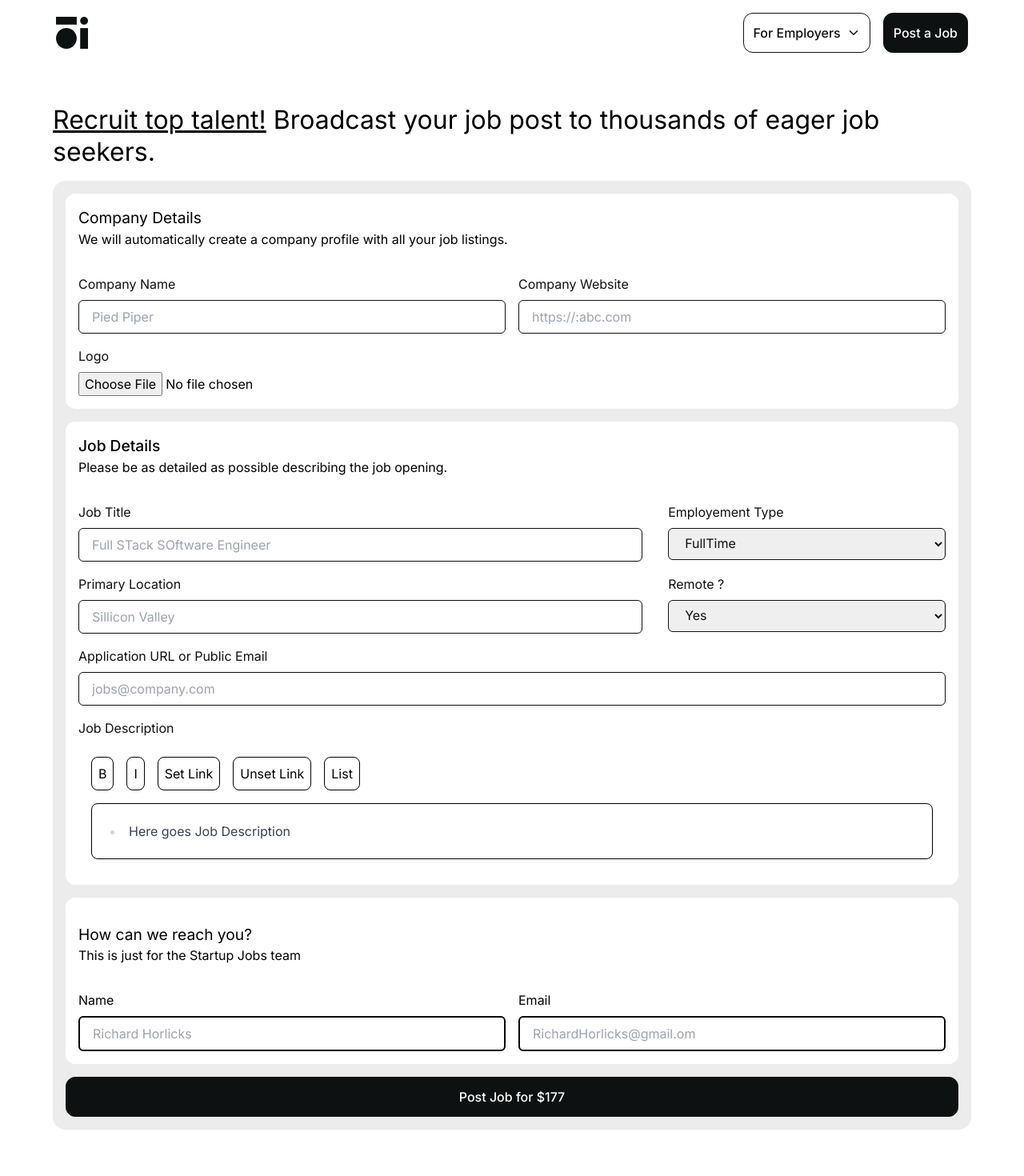
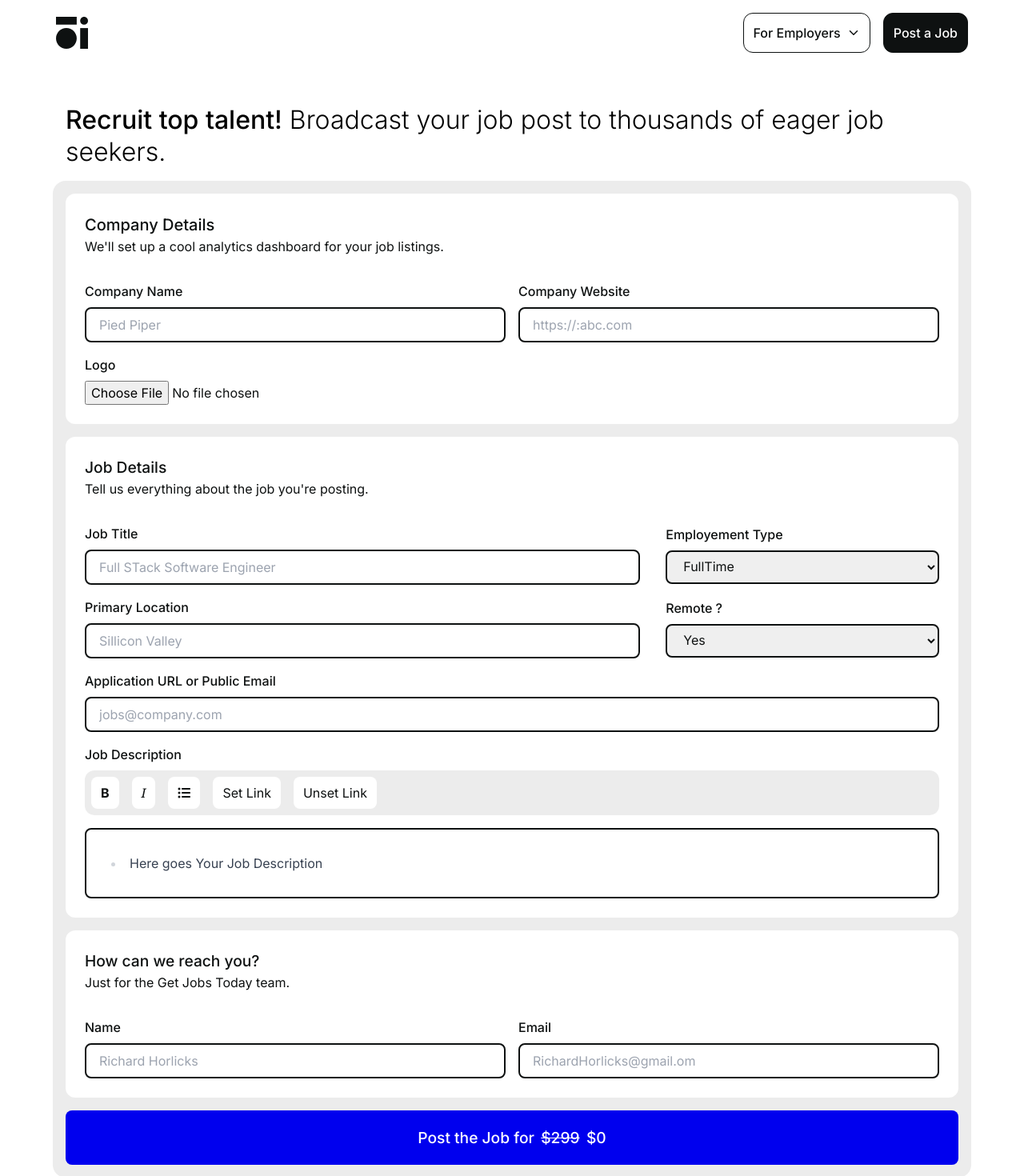
Before and after one commit to jobfinder456/Frontend, a Next.js app: page /postjob in a window 1280 px wide. Shown: the top 1470 px of the page at 80% size. Built offline with nearby package versions, Linux system fonts and the light colour scheme.

Commit message:
form done

```diff
--- a/src/app/globals.css
+++ b/src/app/globals.css
@@ -4,11 +4,11 @@
 
 @layer components {
     .form-label {
-      @apply text-[1rem] font-normal text-base-1;
+      @apply text-[1rem] text-base-1 font-medium;
     }
 
     .form-inp {
-        @apply border-[1.2px] rounded-md px-[1rem] py-[0.5rem] border-base-1 text-base-1 font-normal;
+        @apply w-[100%] border-[2px] rounded-[8px] px-[1rem] py-[0.5rem] border-base-1 focus:outline-none focus:border-accent-blue-1 focus:ring-1 focus:accent-accent-blue-1 text-base-1;
     }
 
     .button-primary {
--- a/src/app/postjob/page.jsx
+++ b/src/app/postjob/page.jsx
@@ -96,7 +96,7 @@ function Page() {
                           </div>
             </div> : null }
 
-              <h1 className='text-[1.5rem] md:text-[2rem] leading-[2rem] md:leading-[2.5rem]'><span className='underline decoration-blue-700'>Recruit top talent!</span> Broadcast your job post to thousands of eager job seekers.</h1>
+              <h1 className='pl-[1rem] text-[24px] md:text-[2rem] leading-[2rem] md:leading-[2.5rem] font-light'><span className='font-medium'>Recruit top talent!</span> Broadcast your job post to thousands of eager job seekers.</h1>
 
               <Form onSubmit={onSubmit} setJobDetails={setJobDetails} jobDetails={jobDetails} isEdit={false}/>
 
--- a/src/components/Form.jsx
+++ b/src/components/Form.jsx
@@ -15,18 +15,18 @@ function Form({onSubmit, setJobDetails, jobDetails, isEdit}) {
   return (
     <div>
 
-       <div className='bg-background flex flex-col md:flex-row flex-wrap mx-auto w-[100%] justify-between gap-[1rem] p-[1rem] rounded-[1rem]'>
+       <div className='bg-background flex flex-col md:flex-row flex-wrap mx-auto w-[100%] justify-between gap-[1rem] p-[1rem] rounded-[1rem] text-[1rem] text-base-1'>
 
-            <div className='bg-white rounded-[12px] flex flex-wrap gap-[1rem] p-[16px]'>
+            <div className='bg-white rounded-[12px] flex flex-wrap gap-[1rem] p-[16px] md:p-[24px]'>
 
             <div className='w-[100%] flex flex-col mb-[1rem]'>
-                  <h3 className='text-[1.2rem]'>Company Details</h3>
-                  <p>We will automatically create a company profile with all your job listings.</p>
+                  <h3 className='text-[20px] font-medium'>Company Details</h3>
+                  <p>We'll set up a cool analytics dashboard for your job listings.</p>
               </div>
 
             <div className='flex flex-col flex-grow gap-[0.5rem]'>
                 <label htmlFor="companyName" className='form-label'>Company Name</label>
-                <input  className='w-[100%] form-inp'
+                <input  className='form-inp'
                         id='companyName'
                         type="text"
                         placeholder='Pied Piper'
@@ -36,33 +36,33 @@ function Form({onSubmit, setJobDetails, jobDetails, isEdit}) {
 
             <div className='flex flex-col flex-grow gap-[0.5rem]'>
                 <label htmlFor="companyWebsite" className='form-label'>Company Website</label>
-                <input className='w-[100%] form-inp'
+                <input className='form-inp'
                         id='companyWebsite'
                        type="text" placeholder='https://:abc.com'
                        value={jobDetails.website}
                        onChange={(e) => setJobDetails(prevState => ({ ...prevState, website: e.target.value }))} />
             </div>
 
-            <div className='flex flex-col w-[100%] gap-[0.5rem] text-zinc-800'>
+            <div className='flex flex-col w-[100%] gap-[0.5rem]'>
                     <label htmlFor="companyLogo" className='form-label'>Logo</label>
                     <input type="file" name="image" id=""  onChange={handleFileChange}/>
             </div>
 
             </div>
 
-            <div className='bg-white rounded-[12px] flex flex-wrap gap-[1rem] p-[16px]'>
+            <div className='bg-white rounded-[12px] flex flex-wrap gap-[1rem] p-[16px] md:p-[24px]'>
 
             <div className='flex flex-col w-[100%] rounded-md mb-[1rem]'>
                 <h3 className='text-[1.2rem] font-medium'>Job Details</h3>
-                <p>Please be as detailed as possible describing the job opening.</p>
+                <p>Tell us everything about the job you're posting.</p>
             </div>
 
-            <div className='flex flex-col md:flex-row w-[100%] gap-[0.5rem] justify-between'>
+            <div className='flex flex-col md:flex-row w-[100%] gap-[0.5rem] justify-between items-center'>
 
                    <div className='w-[100%] md:w-[65%] flex flex-col gap-[0.5rem]'>
                         <label htmlFor="jobTitle" className='form-label'>Job Title</label>
-                        <input className='w-[100%] form-inp'
-                                id='jobTitle' type="text" placeholder='Full STack SOftware Engineer'
+                        <input className='form-inp'
+                                id='jobTitle' type="text" placeholder='Full STack Software Engineer'
                                 value={jobDetails.job_title}
                                 onChange={(e) => setJobDetails(prevState => ({ ...prevState, job_title: e.target.value }))} />
                    </div>
@@ -70,7 +70,7 @@ function Form({onSubmit, setJobDetails, jobDetails, isEdit}) {
                    <div className='w-[100%] md:w-[32%] flex flex-col gap-[0.5rem] '>
                         <label htmlFor="commitment" className='form-label'>Employement Type</label>
                         <select name="commitment" id="commitment"
-                                className='w-[100%] form-inp'
+                                className='form-inp'
                                 value={jobDetails.commitment}
                                 onChange={(e) => setJobDetails(prevState => ({ ...prevState, commitment: e.target.value }))}>
                             <option value="Fulltime">FullTime</option>
@@ -81,11 +81,11 @@ function Form({onSubmit, setJobDetails, jobDetails, isEdit}) {
                     </div>
             </div>
 
-            <div className='flex flex-col md:flex-row w-[100%] gap-[0.5rem] justify-between'>
+            <div className='flex flex-col md:flex-row w-[100%] gap-[0.5rem] justify-between items-center'>
 
                 <div className='w-[100%] md:w-[65%] flex flex-col gap-[0.5rem]'>
                      <label htmlFor="location" className='form-label'>Primary Location</label>
-                     <input className='w-[100%] form-inp'
+                     <input className='form-inp'
                             id='location' type="text" placeholder='Sillicon Valley'
                             value={jobDetails.work_loc}
                             onChange={(e) => setJobDetails(prevState => ({ ...prevState, work_loc: e.target.value }))} />
@@ -94,7 +94,7 @@ function Form({onSubmit, setJobDetails, jobDetails, isEdit}) {
                 <div className='w-[100%] md:w-[32%] flex flex-col gap-[0.5rem] '>
                      <label htmlFor="remote" className='form-label'>Remote ?</label>
                      <select name="remote" id="remote"
-                             className='w-[100%] form-inp'
+                             className='form-inp'
                              value={jobDetails.remote}
                              onChange={(e) => setJobDetails(prevState => ({ ...prevState, remote: e.target.value === 'true' }))}
                     >
@@ -107,7 +107,7 @@ function Form({onSubmit, setJobDetails, jobDetails, isEdit}) {
 
             <div className='flex flex-col w-[100%] gap-[0.5rem]'>
                 <label htmlFor="url" className='form-label'>Application URL or Public Email</label>
-                <input className='w-[100%] form-inp'
+                <input className='form-inp'
                        id='url' type="text" placeholder='jobs@company.com'
                        value={jobDetails.job_link}
                        onChange={(e) => setJobDetails(prevState => ({ ...prevState, job_link: e.target.value }))} />
@@ -121,24 +121,24 @@ function Form({onSubmit, setJobDetails, jobDetails, isEdit}) {
             </div>
 
 
-            <div className='flex-grow bg-white rounded-[12px] flex flex-wrap gap-[1rem] p-[16px]'>
+            <div className='flex-grow bg-white rounded-[12px] flex flex-wrap gap-[1rem] p-[16px] md:p-[24px]'>
 
         {!isEdit && (
-            <><div className='flex flex-col w-[100%] rounded-md my-[1rem]'>
-                      <h3 className='text-[1.2rem]'>How can we reach you?</h3>
-                      <p>This is just for the Startup Jobs team</p>
+            <><div className='flex flex-col w-[100%] rounded-md mb-[1rem]'>
+                      <h3 className='text-[1.2rem] font-medium'>How can we reach you?</h3>
+                      <p>Just for the Get Jobs Today team.</p>
                   </div>
 
                   <div className='flex flex-col flex-grow gap-[0.5rem]'>
-                          <label htmlFor="hrName">Name</label>
-                          <input className='w-[100%] border-[2px] rounded-md px-[1rem] py-[0.5rem] border-zinc-600'
+                          <label htmlFor="hrName" className='form-label'>Name</label>
+                          <input className='form-inp'
                               id='hrName' type="text"
                               placeholder='Richard Horlicks'
                               value={jobDetails.name}
                               onChange={(e) => setJobDetails(prevState => ({ ...prevState, name: e.target.value }))} />
                       </div><div className='flex flex-col flex-grow gap-[0.5rem]'>
-                          <label htmlFor="hrEmail">Email</label>
-                          <input className='w-[100%] border-[2px] rounded-md px-[1rem] py-[0.5rem] border-zinc-600'
+                          <label htmlFor="hrEmail" className='form-label'>Email</label>
+                          <input className='form-inp'
                               id='hrEmail' type="text"
                               placeholder='RichardHorlicks@gmail.om'
                               value={jobDetails.email}
@@ -148,9 +148,13 @@ function Form({onSubmit, setJobDetails, jobDetails, isEdit}) {
 
             </div>
 
-            <div className='w-[100%] flex-grow'>
+            <div className='w-[100%]'>
                 <button onClick={onSubmit}
-                        className='w-[100%] justify-self-end button-primary'> {isEdit ? "Update Job" : "Post Job for $177"}</button>
+                        className='w-[100%] bg-accent-blue-1 p-[8px] md:p-[20px] text-[1.2rem] font-medium rounded-[8px] text-white'> {isEdit ? "Update Job" : (
+                            <>
+                                Post the Job for  <span className='line-through px-[0.2rem]'>$299</span>  $0
+                            </>
+                        )}</button>
             </div>
 
         </div>
--- a/src/components/Tiptap.jsx
+++ b/src/components/Tiptap.jsx
@@ -1,6 +1,7 @@
 'use client'
 
 import StarterKit from '@tiptap/starter-kit'
+import { FaListUl } from "react-icons/fa6";
 import './tiptap.css'
 import Italic from '@tiptap/extension-italic'
 import ListItem from '@tiptap/extension-list-item'
@@ -44,7 +45,7 @@ const Tiptap = ({setDesc, oldDesc}) => {
     ],
     content: `
     ${oldDesc ? oldDesc : `<ul>
-    <li> Here goes Job Description</li>
+    <li> Here goes Your Job Description</li>
   </ul>`}
       `,
       onUpdate({ editor }) {
@@ -80,15 +81,14 @@ const Tiptap = ({setDesc, oldDesc}) => {
 
 
   return (
-    <div className='flex flex-col gap-[1rem] p-[1rem]'>
+    <div className='w-[100%] flex flex-col gap-[1rem]'>
 
-      <div className='flex items-center justify-start gap-[1rem]'>
-
+      <div className='flex-grow-0 bg-background flex justify-start gap-[1rem] p-[0.5rem] rounded-[12px] text-[1rem]'>
 
       {/* Bold */}
       <button
         onClick={() => editor.chain().focus().toggleBold().run()}
-        className={`${editor.isActive('bold') ? 'is-active' : ''} border border-black p-[0.5rem] rounded-[8px]`}
+        className={`${editor.isActive('bold') ? 'is-active' : ''} bg-white px-[0.75rem] py-[0.5rem] rounded-[8px] font-bold`}
       >
         B
       </button>
@@ -96,37 +96,37 @@ const Tiptap = ({setDesc, oldDesc}) => {
       {/* Italic */}
       <button
         onClick={() => editor.chain().focus().toggleItalic().run()}
-        className={`${editor.isActive('italic') ? 'is-active' : ''} border border-black p-[0.5rem] rounded-[8px]`}
+        className={`${editor.isActive('italic') ? 'is-active' : ''} bg-white px-[0.75rem] py-[0.5rem] rounded-[8px] font-serif italic`}
       >
         I
       </button>
 
+      {/* List */}
+
+      <button
+        onClick={() => editor.chain().focus().toggleBulletList().run()}
+        className={`${editor.isActive('bulletList') ? 'is-active' : ''} bg-white px-[0.75rem] py-[0.5rem] rounded-[8px]`}
+      >
+        <FaListUl />
+      </button>
+
       {/* Link */}
 
-      <button onClick={setLink} className={`${editor.isActive('link') ? 'is-active' : ''} border border-black p-[0.5rem] rounded-[8px]`}>
+      <button onClick={setLink} className={`${editor.isActive('link') ? 'is-active' : ''} bg-white px-[0.75rem] py-[0.5rem] rounded-[8px]`}>
         Set Link
       </button>
 
       <button
-        className='border border-black p-[0.5rem] rounded-[8px]'
+        className='bg-white px-[0.75rem] py-[0.5rem] rounded-[8px]'
         onClick={() => editor.chain().focus().unsetLink().run()}
         disabled={!editor.isActive('link')}
       >
         Unset Link
       </button>
 
-      {/* List */}
-
-      <button
-        onClick={() => editor.chain().focus().toggleBulletList().run()}
-        className={`${editor.isActive('bulletList') ? 'is-active' : ''} border border-black p-[0.5rem] rounded-[8px]`}
-      >
-        List
-      </button>
-
       </div>
 
-      <EditorContent editor={editor} className='border border-black px-[0.5rem] rounded-[8px]' />
+      <EditorContent editor={editor} className='form-inp rounded-[8px]' />
 
     </div>
   )
--- a/src/components/tiptap.css
+++ b/src/components/tiptap.css
@@ -4,7 +4,8 @@
     }
 
     a {
-      color: #68cef8;
+      color: #0000EE;
+      text-decoration: underline;
     }
 
     code {
@@ -13,7 +14,6 @@
       box-decoration-break: clone;
       color: #616161;
       font-size: 0.9rem;
-      padding: 0.25em;
     }
 
     > * + * {
```
